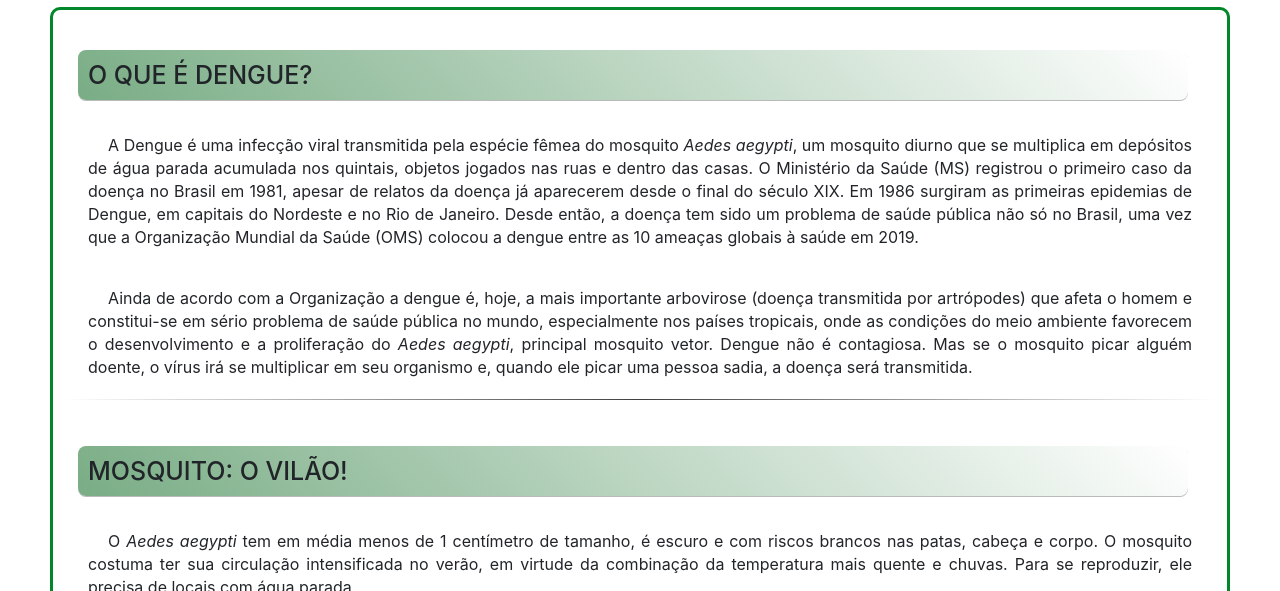
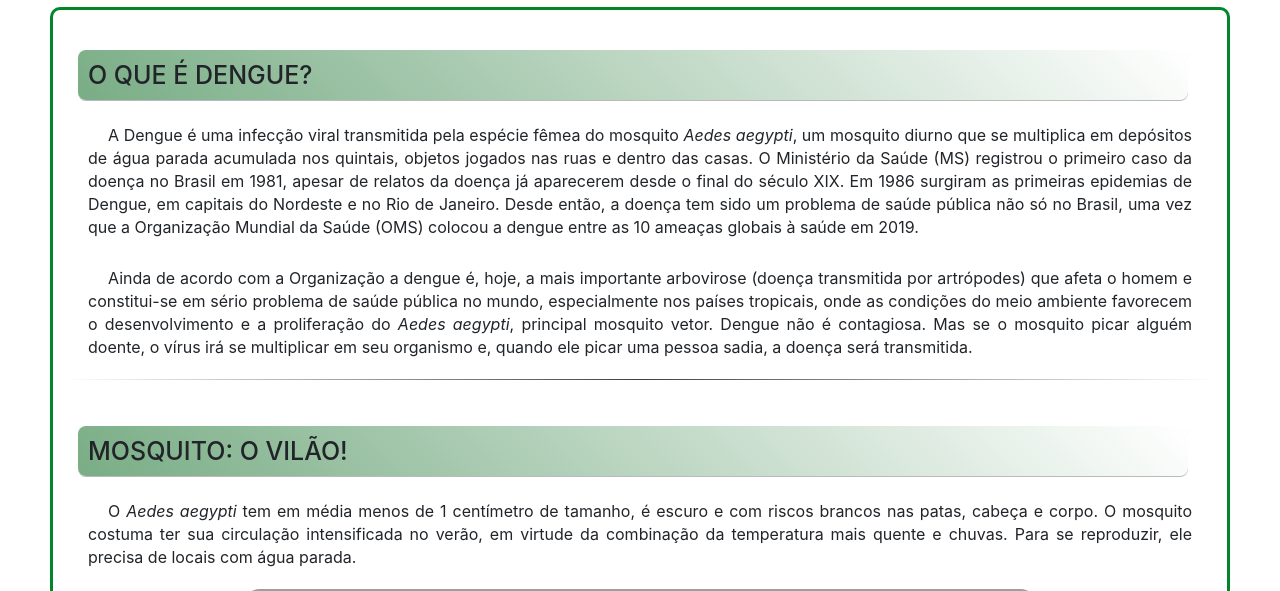
Before and after one commit to gabrielatferreira/aedes_web, a plain HTML site: page index.html in a window 1280 px wide. Shown: the part 209-800 px from the top of the page. Drawn offline with nearby package versions, Linux system fonts and the light colour scheme; grey boxes are pictures that could not be loaded.

Commit message:
Update style.css

```diff
--- a/owl/style.css
+++ b/owl/style.css
@@ -21,9 +21,6 @@ li {
     width: 120px;
     border-radius: 10px;
 }
-
-
-
 
 .nav-tabs .nav-item .nav-link:hover{
     color: white;
@@ -71,10 +68,10 @@ hr {
 
 .textoaedes {
     text-align:justify;
-    margin: 0 25px 15px 25px;
+    margin: 20px 25px 15px 25px;
     line-height: 23px;
     text-indent: 20px;
-    margin-top: 30px;
+
 
 }
 
```
